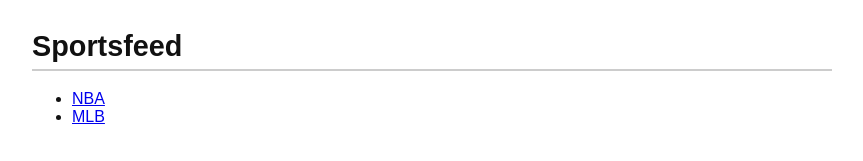
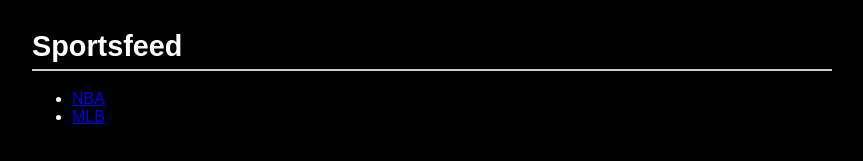
Before and after one commit to apmah21/sportsfeed, a plain HTML site: page index.html in a window 1280 px wide. Shown: the whole page, without its empty margins (208-1071 px from the left). Drawn offline with Linux system fonts and the light colour scheme.

Commit message:
Update style.css

```diff
--- a/style.css
+++ b/style.css
@@ -3,8 +3,8 @@ body {
   max-width: 800px;
   margin: 0 auto;
   padding: 1em;
-  background: #fff;
-  color: #111;
+  background: #000;
+  color: #fff;
 }
 
 nav {
```
